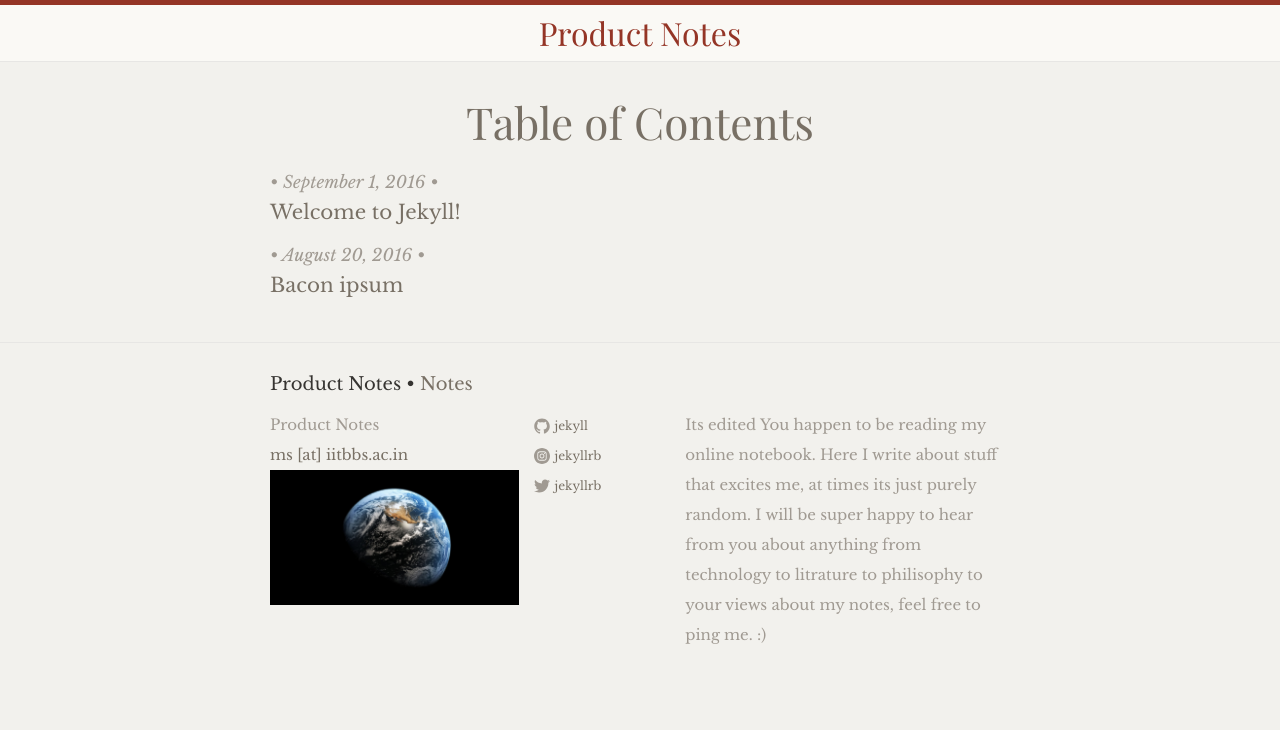
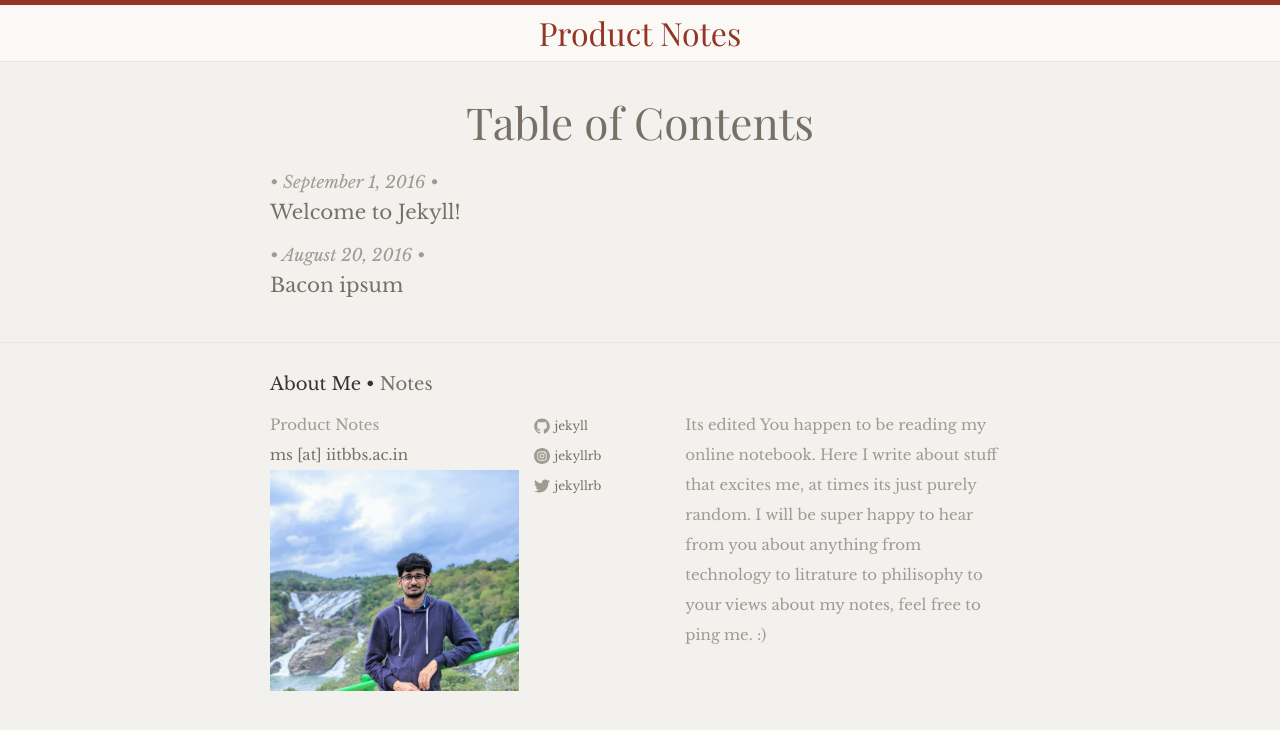
Before and after one commit to mathamonkey/Blog, a Jekyll site: the page built from table-of-contents.html, in a window 1280 px wide. Shown: the top 730 px of the page. Built offline with Jekyll 4.4.1, drawn with Linux system fonts in a browser that asks for light colours; some web fonts are replaced.

Commit message:
Manthan's image added to footer

```diff
--- a/_includes/footer.html
+++ b/_includes/footer.html
@@ -2,14 +2,14 @@
 
 	<div class="wrapper">
 
-		<h2 class="footer-heading">{{ site.title }} • <a href="{{ site.baseurl }}/notes">Notes</a></h2>
+		<h2 class="footer-heading">About Me • <a href="{{ site.baseurl }}/notes">Notes</a></h2>
 
 		<div class="footer-col-wrapper">
 			<div class="footer-col footer-col-1">
 				<ul class="contact-list">
 					<li>{{ site.title }}</li>
 					<li><a href="mailto:{{ site.email }}">{{ site.email }}</a></li>
-					<li> <img src="{{site.baseurl}}/assets/earth.jpg" > </li>
+					<li> <img src="{{site.baseurl}}/assets/manthan.jpg" > </li>
 				</ul>
 			</div>
 
```
Also changed, not shown: assets/manthan.jpg (added).
